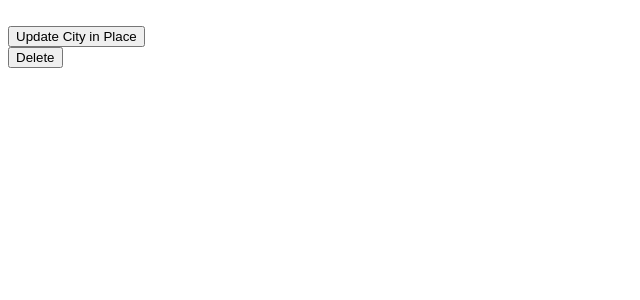
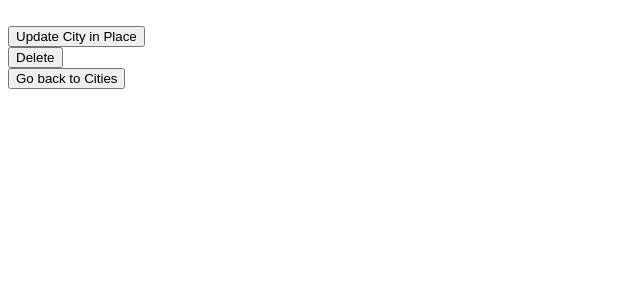
Before and after one commit to matttatum97/CityApp, an Angular app: page /citys/1 in a window 1280 px wide. Shown: the top 300 px of the page, without its empty margins (0-640 px from the left). Built offline with nearby package versions, Linux system fonts and the light colour scheme; no server answers.

Commit message:
added go back button

```diff
--- a/src/app/city/city.component.html
+++ b/src/app/city/city.component.html
@@ -11,3 +11,5 @@
 <button (click) = "updateCity()">Update City in Place</button>
 <br>
 <button (click) = "deleteCity()">Delete</button>
+<br>
+<button (click) = "goBack()">Go back to Cities</button>
```
